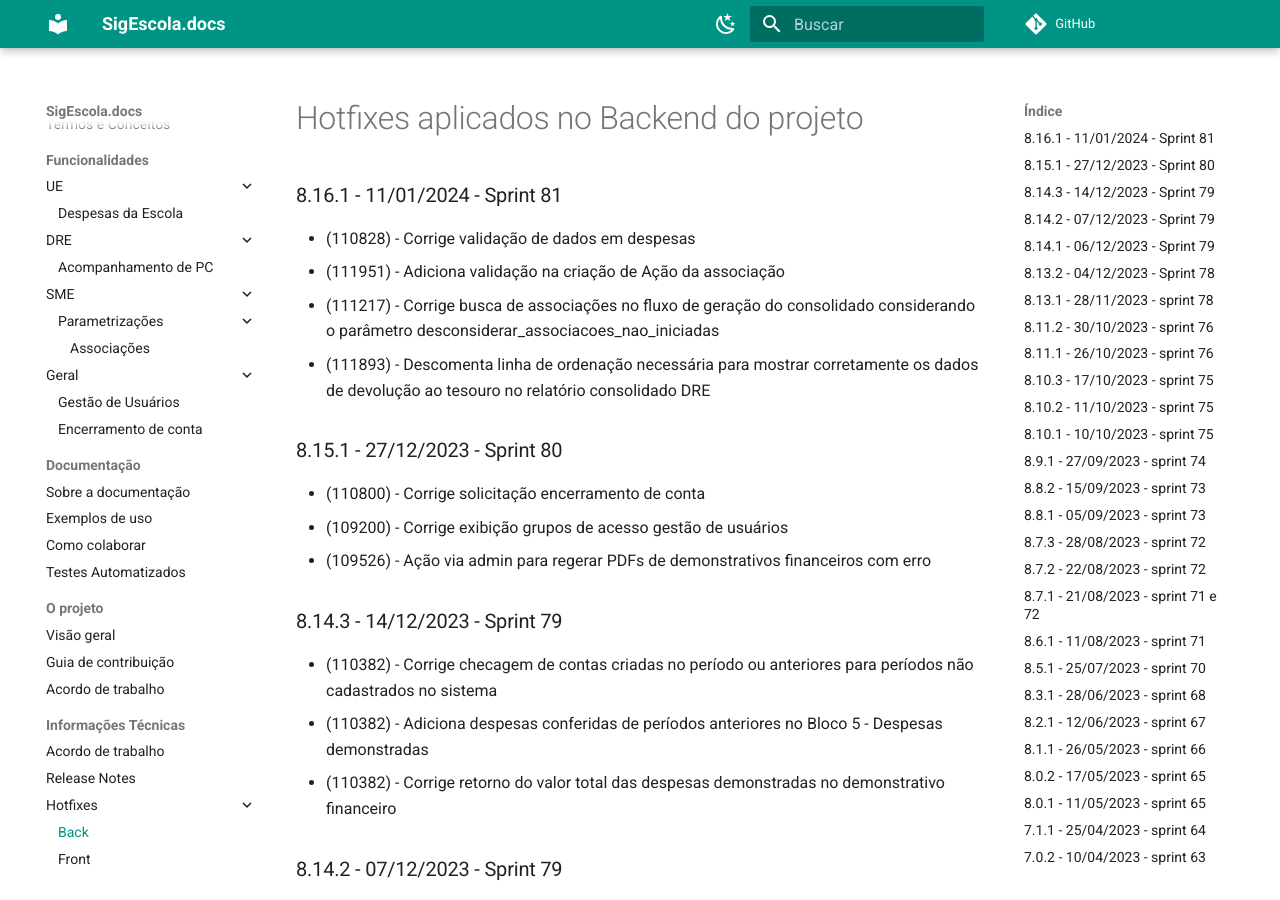
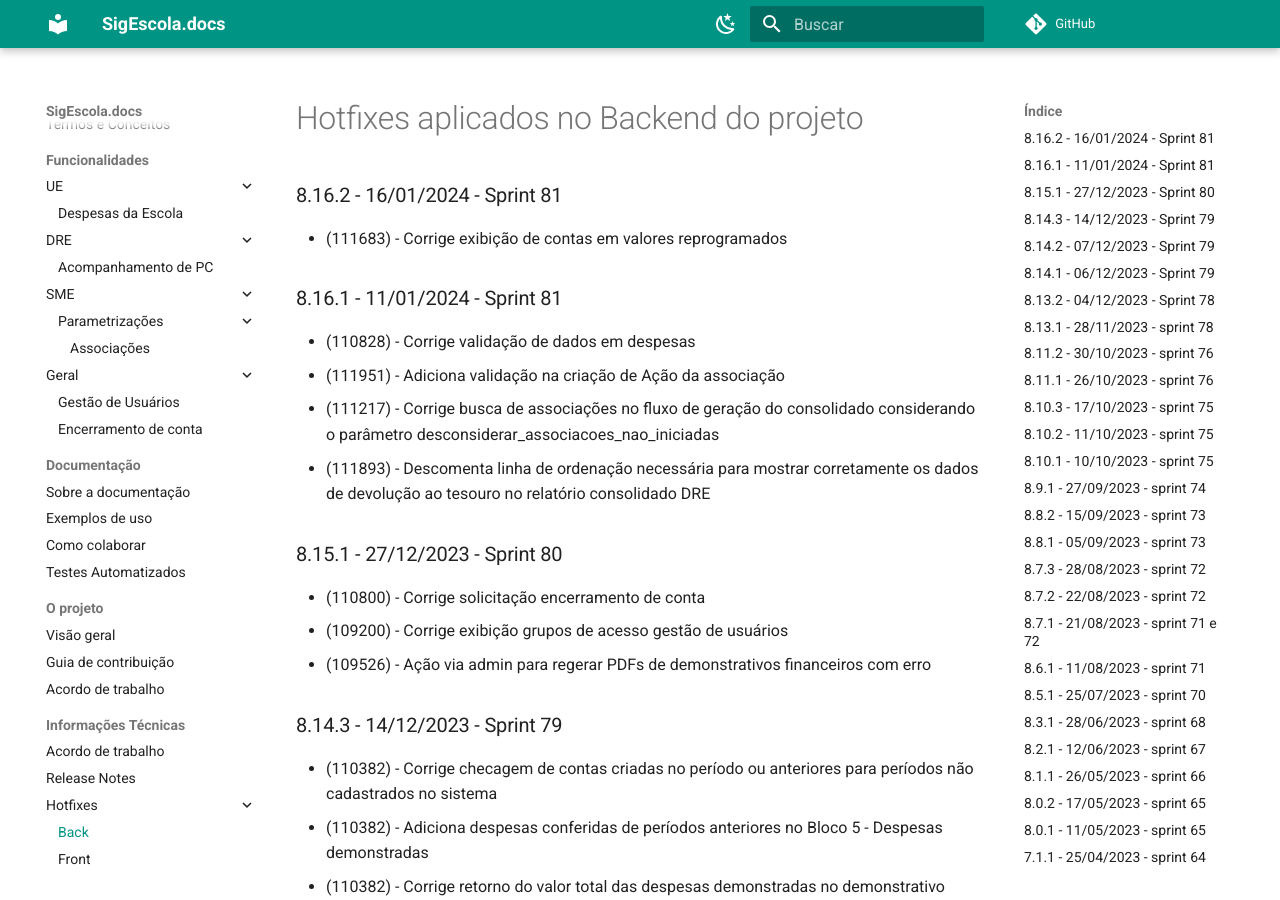
Before and after one commit to prefeiturasp/SME-PTRF-Docs, an MkDocs documentation site: the page built from docs/projeto/hotfixes_back.md, in a window 1280 px wide and 900 px high. Built offline with MkDocs 1.6.1 and Material for MkDocs 9.7.7, drawn with Linux system fonts in a browser that asks for light colours; comment, search, counter and statistics services are not loaded.

Commit message:
Update hotfixes_back.md

```diff
--- a/docs/projeto/hotfixes_back.md
+++ b/docs/projeto/hotfixes_back.md
@@ -1,4 +1,7 @@
 # Hotfixes aplicados no Backend do projeto
+
+### 8.16.2 - 16/01/2024 - Sprint 81
+* (111683) - Corrige exibição de contas em valores reprogramados
 
 ### 8.16.1 - 11/01/2024 - Sprint 81
 * (110828) - Corrige validação de dados em despesas
```
